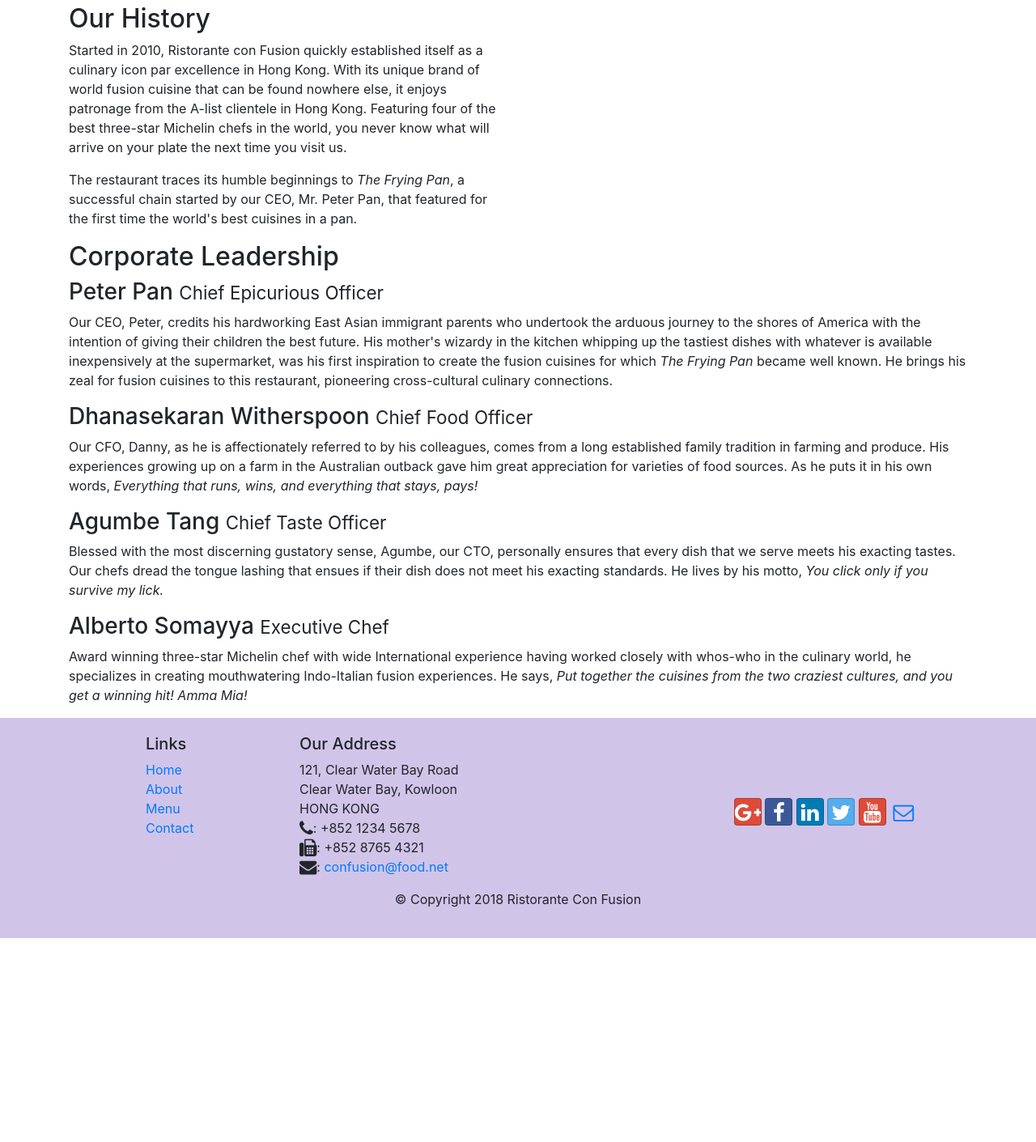
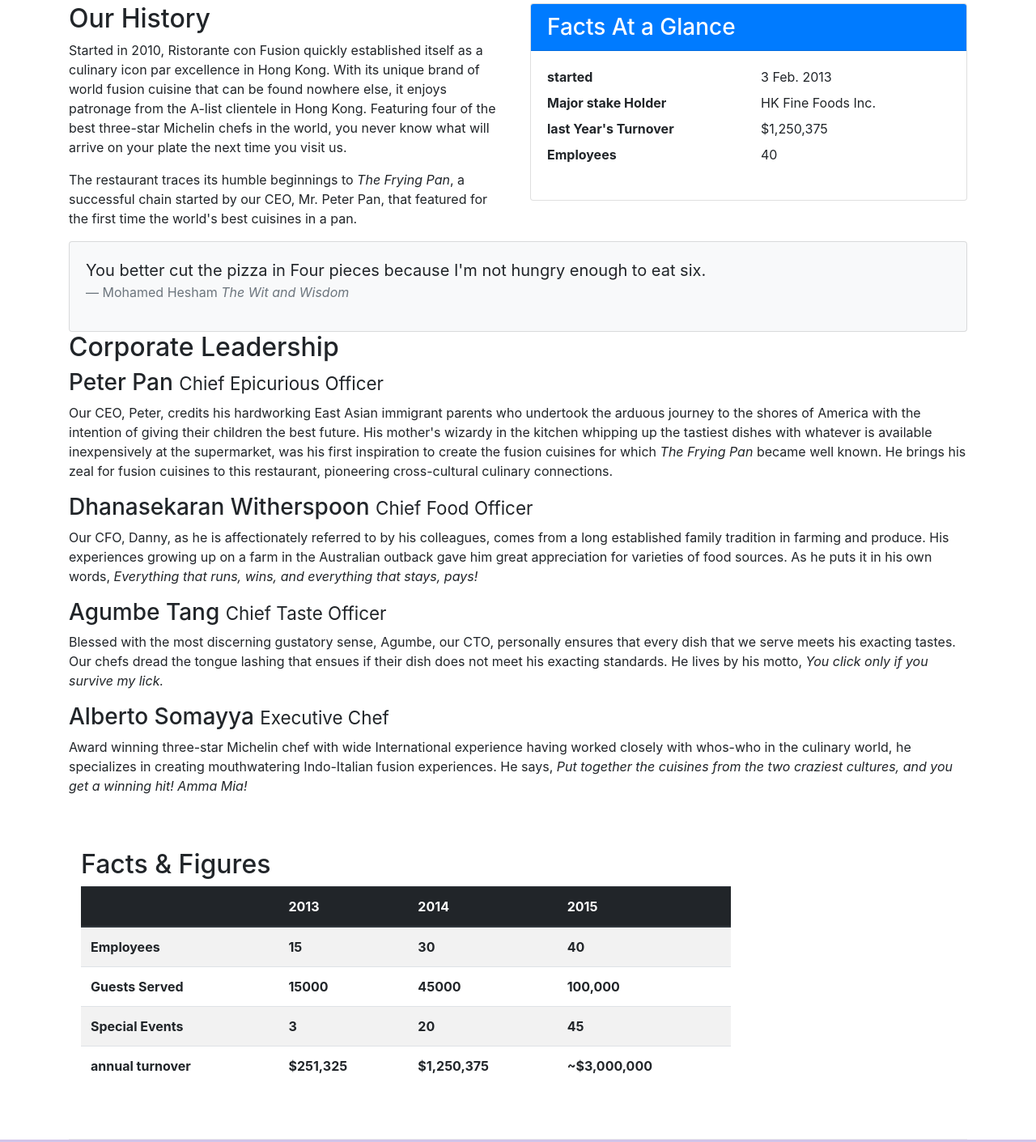
Before and after one commit to MohamedHesham/Responsive-Bootstrap-Task, a website: page aboutus.html in a window 1280 px wide. Shown: the part 461-1872 px from the top of the page at 81% size. Before the commit the page ends 1620 px from the top, so only its background shows below. Drawn offline with nearby package versions, Linux system fonts and the light colour scheme.

Commit message:
table & cards

```diff
--- a/aboutus.html
+++ b/aboutus.html
@@ -73,6 +73,31 @@
                 <p>The restaurant traces its humble beginnings to <em>The Frying Pan</em>, a successful chain started by our CEO, Mr. Peter Pan, that featured for the first time the world's best cuisines in a pan.</p>
             </div>
             <div class="col-sm-6">
+                <div class="card">
+                    <h3 class="card-header bg-primary text-white">Facts At a Glance</h3>
+                    <div class="card-body">
+                        <dl class="row">
+                            <dt class="col-6">started</dt>
+                            <dd class="col-6">3 Feb. 2013</dd>
+                            <dt class="col-6">Major stake Holder</dt>
+                            <dd class="col-6">HK Fine Foods Inc.</dd>
+                            <dt class="col-6">last Year's Turnover</dt>
+                            <dd class="col-6">$1,250,375</dd>
+                            <dt class="col-6">Employees</dt>
+                            <dd class="col-6">40</dd>
+                        </dl>
+                    </div>
+                </div>
+            </div>
+            <div class="col-12">
+                <div class="card card-body bg-light">
+                    <blockquote class="blockquote">
+                        <p class="mb-0">You better cut the pizza in Four pieces because I'm not hungry enough to eat six.</p>
+                        <footer class="blockquote-footer">Mohamed Hesham
+                            <cite title="Source Title">The Wit and Wisdom</cite>
+                        </footer>
+                    </blockquote>
+                </div>
             </div>
         </div>
 
@@ -90,7 +115,50 @@
                 <p class="d-none d-sm-block">Award winning three-star Michelin chef with wide International experience having worked closely with whos-who in the culinary world, he specializes in creating mouthwatering Indo-Italian fusion experiences. He says, <em>Put together the cuisines from the two craziest cultures, and you get a winning hit! Amma Mia!</em></p>
             </div>
        </div>
-
+       <div class="row row-content">
+           <div class="col-12 col-sm-9">
+               <h2>Facts &amp; Figures</h2>
+               <div class="table-responsive">
+                   <table class="table table-striped">
+                       <thead class="thead-dark">
+                           <tr>
+                               <th>&nbsp;</th>
+                               <th>2013</th>
+                               <th>2014</th>
+                               <th>2015</th>
+                           </tr>
+                       </thead>
+                       <tbody>
+                           <tr>
+                               <th>Employees</th>
+                               <th>15</th>
+                               <th>30</th>
+                               <th>40</th>
+                           </tr>
+                           <tr>
+                               <th>Guests Served</th>
+                               <th>15000</th>
+                               <th>45000</th>
+                               <th>100,000</th>
+                           </tr>
+                           <tr>
+                               <th>Special Events</th>
+                               <th>3</th>
+                               <th>20</th>
+                               <th>45</th>
+                           </tr>
+                           <tr>
+                               <th>annual turnover</th>
+                               <th>$251,325</th>
+                               <th>$1,250,375</th>
+                               <th>~$3,000,000</th>
+                           </tr>
+                       </tbody>
+                   </table>
+               </div>
+           </div>
+           <div class="col-12 col-sm-3"></div>
+       </div>
     </div>
 
     <footer class="footer">
```
